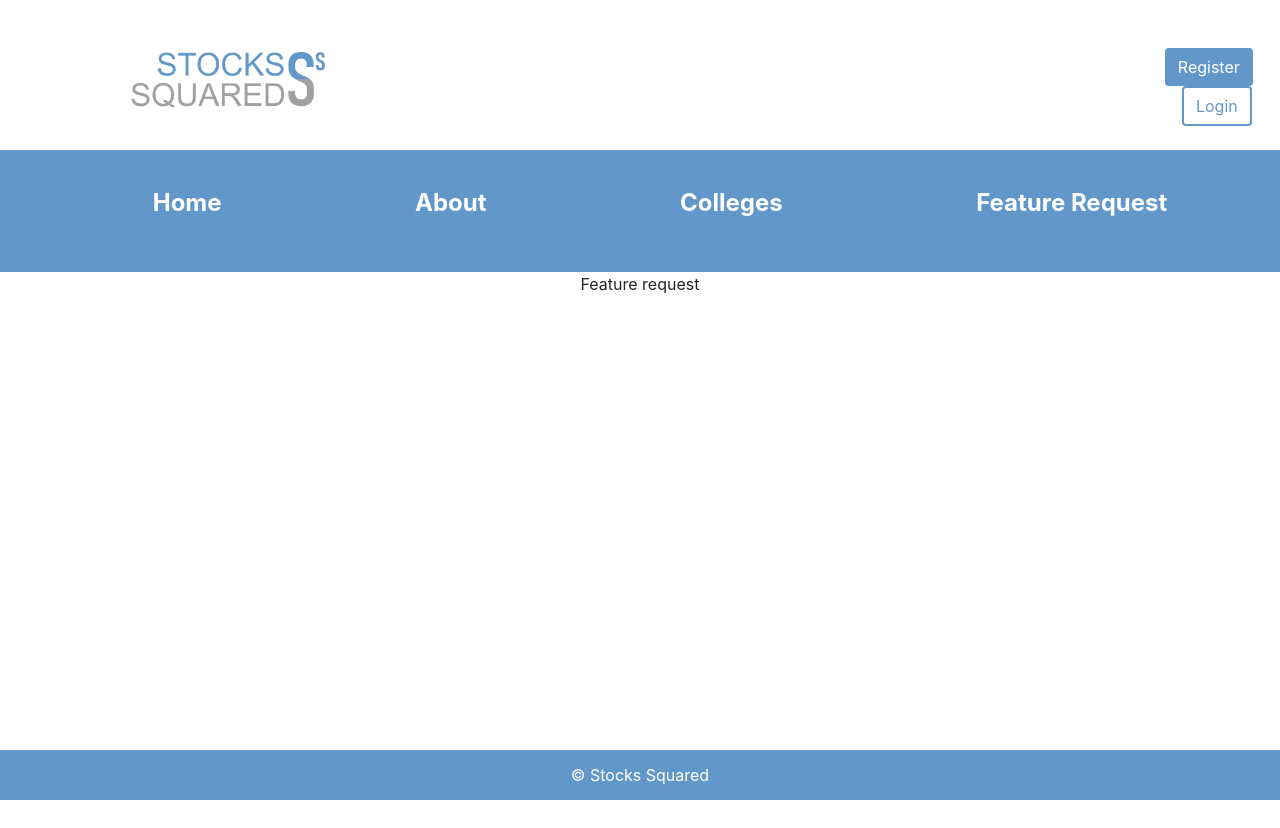
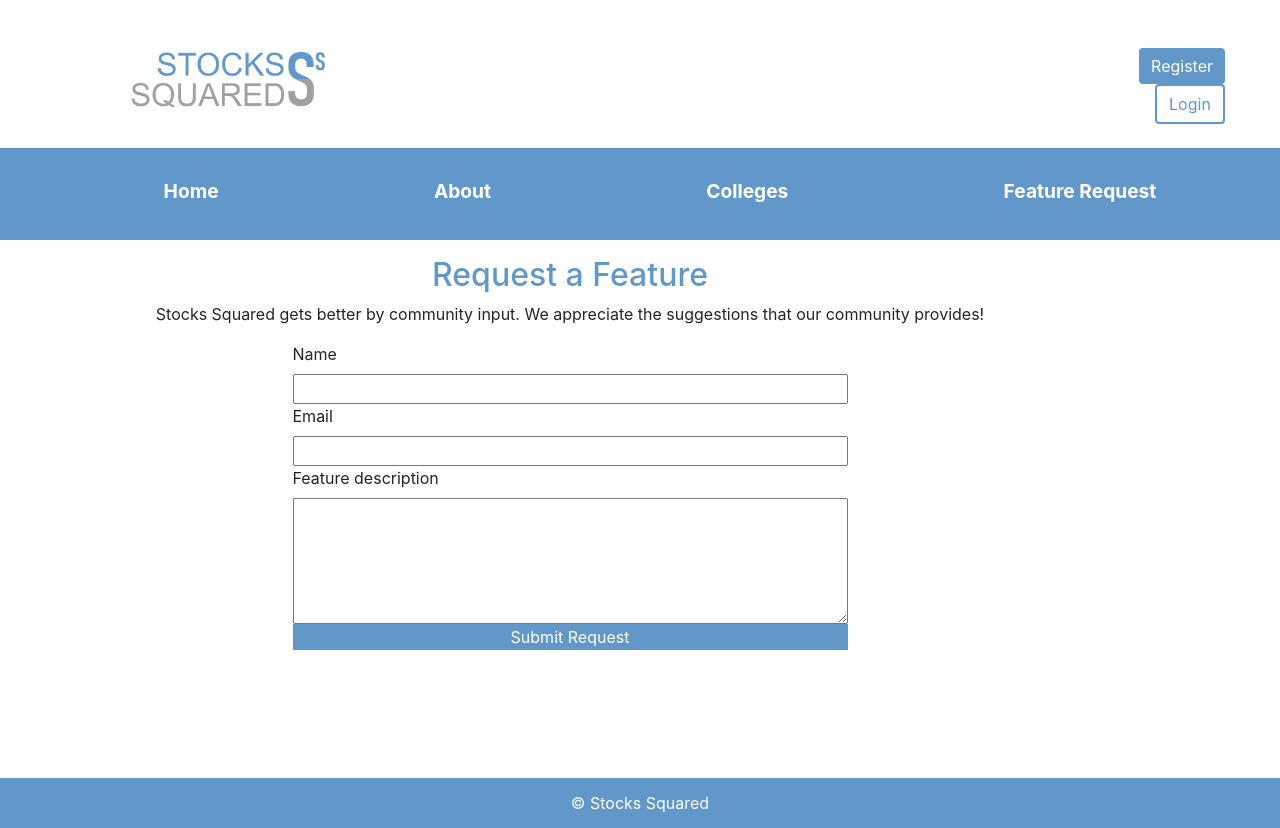
Before and after one commit to blackemr/StocksSquaredReact, a React (Create React App) app: page /feature-request in a window 1280 px wide. Before the commit the page ends 800 px from the top, so only its background shows below. Built offline with nearby package versions, Linux system fonts and the light colour scheme.

Commit message:
Feature Request

```diff
--- a/package.json
+++ b/package.json
@@ -8,6 +8,7 @@
     "@testing-library/react": "^11.2.2",
     "@testing-library/user-event": "^12.6.0",
     "bootstrap": "^4.5.3",
+    "emailjs-com": "^2.6.4",
     "react": "^17.0.1",
     "react-bootstrap": "^1.4.0",
     "react-dom": "^17.0.1",
--- a/src/App.css
+++ b/src/App.css
@@ -1,38 +1,26 @@
-.App {
-  text-align: center;
+.contact-form {
+  display: flex;
+  flex-direction: column;
+  width: 50%;
+  margin: auto;
 }
 
-.App-logo {
-  height: 40vmin;
-  pointer-events: none;
+.btn-custom-1 {
+  background-color: #6198C9;
+  color: #fff;
+  border: 0px;
 }
 
-@media (prefers-reduced-motion: no-preference) {
-  .App-logo {
-    animation: App-logo-spin infinite 20s linear;
-  }
+.container {
+  display: inline-block;
+  margin-bottom: 10%;
 }
 
-.App-header {
-  background-color: #282c34;
-  min-height: 100vh;
-  display: flex;
-  flex-direction: column;
-  align-items: center;
-  justify-content: center;
-  font-size: calc(10px + 2vmin);
-  color: white;
+h1, h2, h3 {
+  color: #6198C9;
 }
 
-.App-link {
-  color: #61dafb;
+.btn-custom-1:hover {
+  color: #fff;
+  font-size: 1.1rem;
 }
-
-@keyframes App-logo-spin {
-  from {
-    transform: rotate(0deg);
-  }
-  to {
-    transform: rotate(360deg);
-  }
-}
--- a/src/FeatureRequest.js
+++ b/src/FeatureRequest.js
@@ -1,14 +1,38 @@
 import React from 'react';
 import { Header, Footer } from './components/common';
+import emailjs from 'emailjs-com';
 
-function FeatureRequest() {
+export default function FeatureRequest() {
+
+  function sendEmail(e) {
+    e.preventDefault();
+
+    emailjs.sendForm('service_twye46e', 'stocks_squared-template', e.target, 'user_RVJaJvC4xExATQMuS4o7c')
+      .then((result) => {
+          console.log(result.text);
+      }, (error) => {
+          console.log(error.text);
+      });
+  }
+
   return (
-    <div>
-        <Header />
-        Feature request
-        <Footer />
-    </div>
+    <>
+      <Header />
+      <div class="container">
+        <h2 className="text-center mt-3">Request a Feature</h2>
+        <p class="text-center">Stocks Squared gets better by community input. We appreciate the suggestions
+        that our community provides!</p>
+        <form className="contact-form" onSubmit={sendEmail}>
+          <label>Name</label>
+          <input type="text" name="name" />
+          <label>Email</label>
+          <input type="email" name="email" />
+          <label>Feature description</label>
+          <textarea name="message" rows="5"/>
+          <input type="submit" class="btn-custom-1" value="Submit Request" />
+        </form>
+      </div>
+      <Footer />
+    </>
   );
 }
-
-export default FeatureRequest;
--- a/src/components/common/footer/Footer.css
+++ b/src/components/common/footer/Footer.css
@@ -1,8 +1,8 @@
 .footer-section {
     width: 100%;
     background-color: #6198C9;
+    position: relative;
+    bottom: 0;
     line-height: 50px;
-    position: absolute;
-    bottom: 0;
     color: #fff;
 }
--- a/src/components/common/footer/Footer.jsx
+++ b/src/components/common/footer/Footer.jsx
@@ -3,7 +3,7 @@ import './Footer.css';
 
 const Footer = () => {
     return (
-        <footer className="footer-section">
+        <footer className="footer-section text-center">
             &copy; Stocks Squared
         </footer>
     )
--- a/src/components/common/header/Header.css
+++ b/src/components/common/header/Header.css
@@ -5,16 +5,6 @@
 
 .header-top-logo {
     margin-left: 10%;
-}
-
-.btn-custom-1 {
-    background-color: #6198C9;
-    color: #fff;
-}
-
-.btn-custom-1:hover {
-    color: #fff;
-    font-size: 1.1rem;
 }
 
 .btn-custom-2 {
@@ -39,6 +29,7 @@
         width: 50%;
     }
     .header-top-account {
-        margin-top: 15px;
+        margin: auto;
+        padding-top: 15px;
     }
 }
--- a/src/components/common/navbar/Navbar.css
+++ b/src/components/common/navbar/Navbar.css
@@ -4,7 +4,7 @@
     flex-direction: row;
     width: 100%;
     justify-content: space-around;
-    line-height: 60px;
+    line-height: 30px;
 }
 
 .navbar {
@@ -14,8 +14,8 @@
 .navbar ul a {
     color: #fff;
     font-weight: bold;
-    padding: 15px 0;
-    font-size: 1.5rem;
+    padding: 20px 0 10px 0;
+    font-size: 1.2rem;
 }
 
 @media only screen and (max-width: 1200px) {
```
Also changed, not shown: 2 other files (tests, documents, lock files or other folders).
